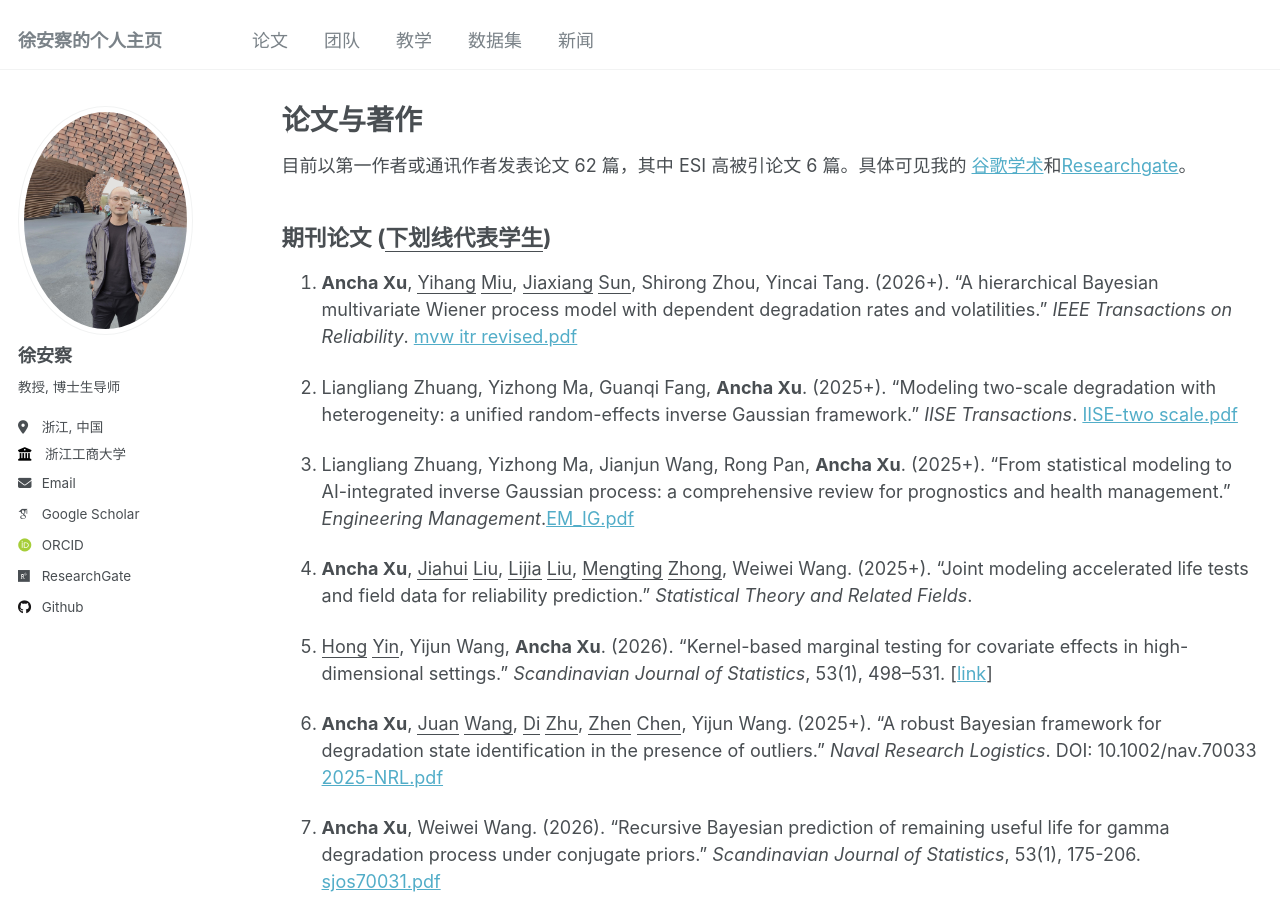
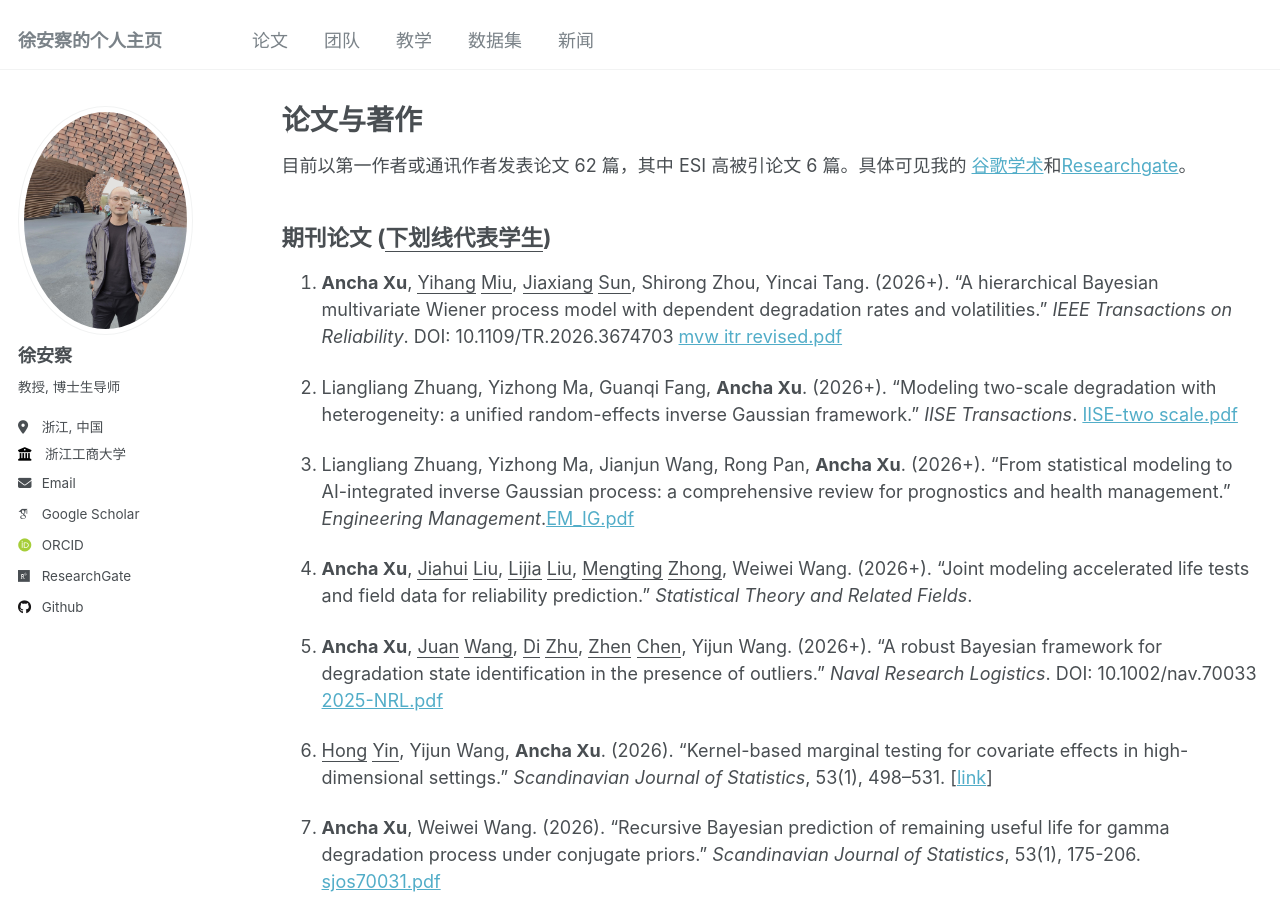
Before and after one commit to XU-ANCHA/XU-ANCHA.github.io, a Jekyll site: the page built from _pages/publications.md, in a window 1280 px wide and 900 px high. Built offline with Jekyll 4.4.1, drawn with Linux system fonts in a browser that asks for light colours; some web fonts are replaced.

Commit message:
Update publications.md

```diff
--- a/_pages/publications.md
+++ b/_pages/publications.md
@@ -9,22 +9,20 @@ author_profile: true
 
 ## 期刊论文 (<u>下划线代表学生</u>)
 
-1. **Ancha Xu**, <u>Yihang</u> <u>Miu</u>, <u>Jiaxiang</u> <u>Sun</u>, Shirong Zhou, Yincai Tang. (2026+). "A hierarchical Bayesian multivariate Wiener process model with dependent degradation rates and volatilities." *IEEE Transactions on Reliability*. [mvw itr revised.pdf](https://github.com/user-attachments/files/25888211/mvw.itr.revised.pdf)
+1. **Ancha Xu**, <u>Yihang</u> <u>Miu</u>, <u>Jiaxiang</u> <u>Sun</u>, Shirong Zhou, Yincai Tang. (2026+). "A hierarchical Bayesian multivariate Wiener process model with dependent degradation rates and volatilities." *IEEE Transactions on Reliability*. DOI: 10.1109/TR.2026.3674703 [mvw itr revised.pdf](https://github.com/user-attachments/files/25888211/mvw.itr.revised.pdf)
 
+1. Liangliang Zhuang, Yizhong Ma, Guanqi Fang, **Ancha Xu**. (2026+). "Modeling two-scale degradation with heterogeneity: a unified random-effects inverse Gaussian framework." *IISE Transactions*. [IISE-two scale.pdf](https://github.com/user-attachments/files/25140849/IISE-two.scale.pdf)
 
-1. Liangliang Zhuang, Yizhong Ma, Guanqi Fang, **Ancha Xu**. (2025+). "Modeling two-scale degradation with heterogeneity: a unified random-effects inverse Gaussian framework." *IISE Transactions*. [IISE-two scale.pdf](https://github.com/user-attachments/files/25140849/IISE-two.scale.pdf)
+1. Liangliang Zhuang, Yizhong Ma, Jianjun Wang, Rong Pan, **Ancha Xu**. (2026+). "From statistical modeling to AI-integrated inverse Gaussian process: a comprehensive review for prognostics and health management." *Engineering Management*.[EM_IG.pdf](https://github.com/user-attachments/files/25143524/EM_IG.pdf)
 
-1. Liangliang Zhuang, Yizhong Ma, Jianjun Wang, Rong Pan, **Ancha Xu**. (2025+). "From statistical modeling to AI-integrated inverse Gaussian process: a comprehensive review for prognostics and health management." *Engineering Management*.[EM_IG.pdf](https://github.com/user-attachments/files/25143524/EM_IG.pdf)
+1. **Ancha Xu**, <u>Jiahui</u> <u>Liu</u>, <u>Lijia</u> <u>Liu</u>, <u>Mengting</u> <u>Zhong</u>, Weiwei Wang. (2026+). "Joint modeling accelerated life tests and field data for reliability prediction." *Statistical Theory and Related Fields*.
 
-1. **Ancha Xu**, <u>Jiahui</u> <u>Liu</u>, <u>Lijia</u> <u>Liu</u>, <u>Mengting</u> <u>Zhong</u>, Weiwei Wang. (2025+). "Joint modeling accelerated life tests and field data for reliability prediction." *Statistical Theory and Related Fields*.
+1. **Ancha Xu**, <u>Juan</u> <u>Wang</u>, <u>Di</u> <u>Zhu</u>, <u>Zhen</u> <u>Chen</u>, Yijun Wang. (2026+). "A robust Bayesian framework for degradation state identification in the presence of outliers." *Naval Research Logistics*. DOI: 10.1002/nav.70033  [2025-NRL.pdf](https://github.com/user-attachments/files/23769901/2025-NRL.pdf)
 
 1. <u>Hong</u> <u>Yin</u>, Yijun Wang, **Ancha Xu**. (2026). "Kernel-based marginal testing for covariate effects in high-dimensional settings." *Scandinavian Journal of Statistics*, 53(1), 498–531.
     [<a href="https://doi.org/10.1111/sjos.70049">link</a>]
 
-1. **Ancha Xu**, <u>Juan</u> <u>Wang</u>, <u>Di</u> <u>Zhu</u>, <u>Zhen</u> <u>Chen</u>, Yijun Wang. (2025+). "A robust Bayesian framework for degradation state identification in the presence of outliers." *Naval Research Logistics*. DOI: 10.1002/nav.70033  [2025-NRL.pdf](https://github.com/user-attachments/files/23769901/2025-NRL.pdf)
-
 1. **Ancha Xu**, Weiwei Wang. (2026). "Recursive Bayesian prediction of remaining useful life for gamma degradation process under conjugate priors." *Scandinavian Journal of Statistics*, 53(1), 175-206. [sjos70031.pdf](https://github.com/user-attachments/files/23430360/sjos70031.pdf)
-
 
 1. Shirong Zhou, Yincai Tang, **Ancha Xu**, Xinze Lian, Chunling Luo. (2026). "Efficient Bayesian reliability assessment for step-stress accelerated Wiener degradation model." *Reliability Engineering & System Safety*, 265, 111461. [<a href="https://doi.org/10.1016/j.ress.2025.111461">link</a>]
 
```
